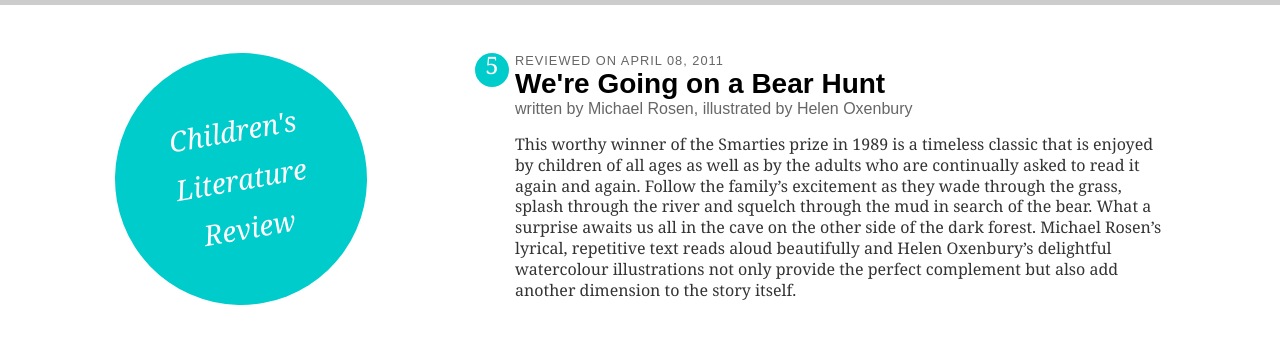
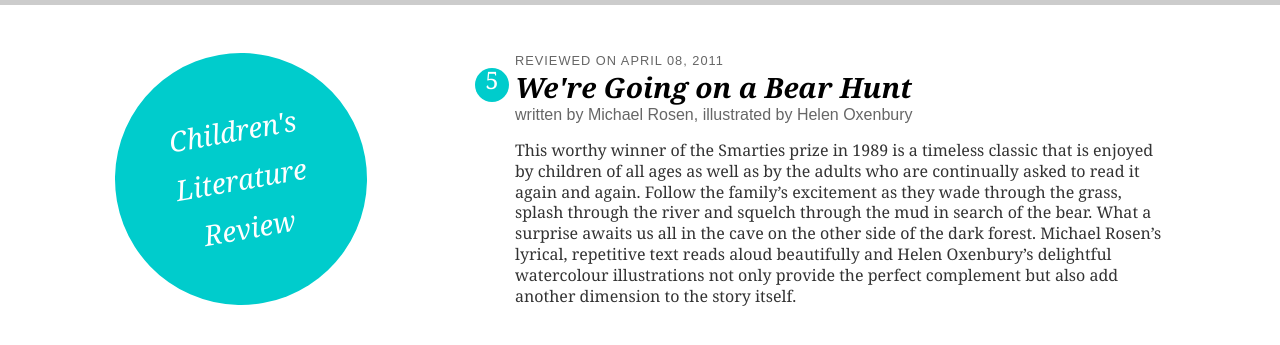
Before and after one commit to tylertate/childlitreview, a Jekyll site: the page built from index.html, in a window 1280 px wide. Shown: the top 345 px of the page. Built offline with Jekyll 4.4.1, drawn with Linux system fonts in a browser that asks for light colours.

Commit message:
Formatting content

```diff
--- a/index.html
+++ b/index.html
@@ -7,8 +7,8 @@ bodyId: home
 {% for post in site.categories.blog %}
 	<article>
 		<header>
+			<p class="on">Reviewed on {{ post.date | date: "%B %d, %Y" }}</p>
 			<p class="rating">5</p>
-			<p class="on">Reviewed on {{ post.date | date: "%B %d, %Y" }}</p>
 			<h2>{{ post.title }}</h2>
 			<p class="by">
 				<span class="author">written by {{ post.author }},</span>
--- a/resources/css/main.css
+++ b/resources/css/main.css
@@ -94,7 +94,9 @@ article header p.on {
   letter-spacing: 1px;
 }
 article header h2 {
+  font-family: Georgia;
   font-size: 1.75em;
+  font-style: italic;
 }
 article section p {
   line-height: 1.3em;
--- a/resources/css/main.less
+++ b/resources/css/main.less
@@ -93,7 +93,9 @@ article {
 			letter-spacing: 1px;
 		}
 		h2 {
+			font-family: Georgia;
 			font-size: 1.75em;
+			font-style: italic;
 		}
 	}
 	section {
```
